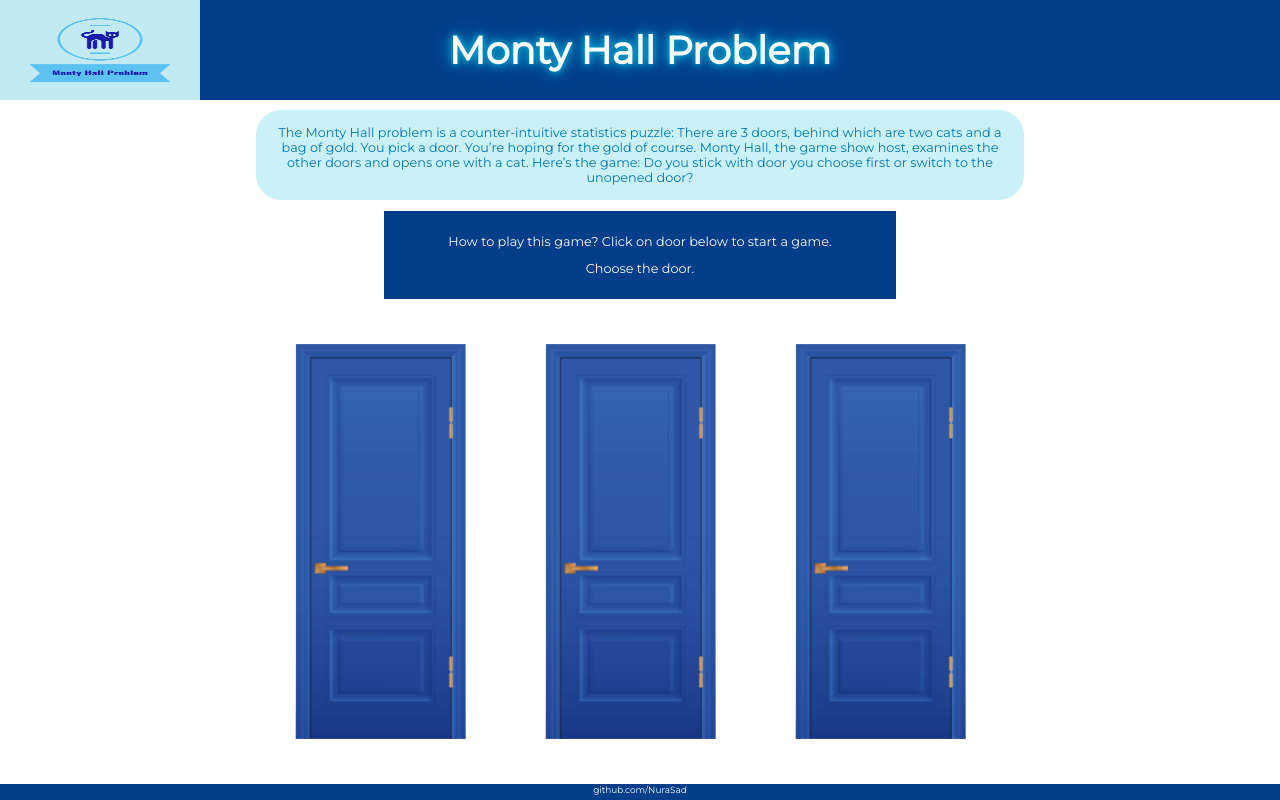
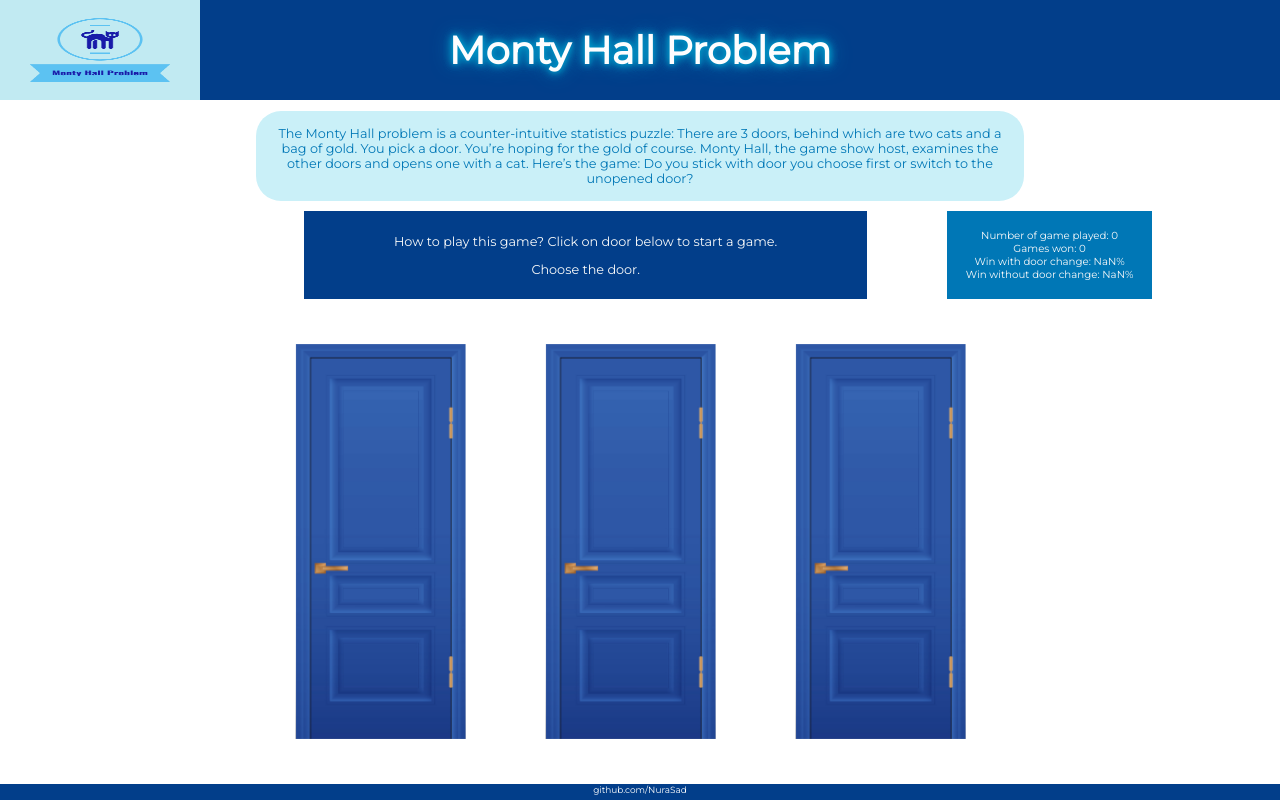
Before and after one commit to NuraSad/monty-hall-problem, a React (Create React App) app: page / in a window 1280 px wide. Built offline with nearby package versions, Linux system fonts and the light colour scheme.

Commit message:
Add game stats field

```diff
--- a/src/components/GameRules/GameRules.css
+++ b/src/components/GameRules/GameRules.css
@@ -1,7 +1,7 @@
 .gameRules {
 
-    height: min-content;
-    width: 40%;
+    height: inherit;
+    width: 55%;
     background-color: rgb(2, 62, 138);
     color: rgb(250, 250, 250);
     font-size: 1vw;
@@ -9,3 +9,13 @@
     box-sizing: border-box;
     padding: 10px;
 }
+
+.gameRulesField {
+    width: 80%;
+    height: 11vh;
+    display:flex;
+    flex-direction: row;
+    gap: 80px;
+    justify-content: flex-end;
+    align-items: center;
+}
--- a/src/components/GameRules/GameRules.js
+++ b/src/components/GameRules/GameRules.js
@@ -1,12 +1,17 @@
 import React from "react";
+import GameStats from "../GameStats/GameStats";
 import './GameRules.css'
 
-const GameRules = ({userDoor}) => {
+const GameRules = ({userDoor, games, winWithChange, winWithoutChange}) => {
     return (
-        <div className="gameRules">
+        <div className="gameRulesField">
+           <div className="gameRules">
             <p>How to play this game? Click on door below to start a game.</p>
             {userDoor !== 0 ? <p>You choose the door number {userDoor}</p> : <p>Choose the door.</p>}
+            </div>
+            <GameStats games={games} winWithChange = {winWithChange} winWithoutChange = {winWithoutChange}/>
         </div>
+
     )
 }
 
--- /dev/null
+++ b/src/components/GameStats/GameStats.css
@@ -0,0 +1,11 @@
+.gameStats {
+    width: 20%;
+    height: inherit;
+    background-color: rgb(0, 119, 182);
+    color: rgb(250, 250, 250);
+    font-size: 0.8vw;
+    text-align: center;
+    box-sizing: border-box;
+    padding: 8px;
+    white-space: pre-line;
+}
--- /dev/null
+++ b/src/components/GameStats/GameStats.js
@@ -0,0 +1,18 @@
+import React from "react";
+import './GameStats.css'
+
+const GameStats = ({games, winWithChange, winWithoutChange}) => {
+    const wonGames = winWithChange + winWithoutChange;
+    const winWithChangePercentage = Math.round((winWithChange/wonGames) * 100);
+    const winWithoutChangePercentage = Math.round((winWithoutChange/wonGames) * 100);
+    return (
+        <div className="gameStats">
+            <p> Number of game played: {games}{"\n"}
+                Games won: {wonGames}{"\n"}
+                Win with door change: {winWithChangePercentage}%{"\n"}
+                Win without door change: {winWithoutChangePercentage}% </p>
+        </div>
+    )
+}
+
+export default GameStats
--- a/src/container/App/App.js
+++ b/src/container/App/App.js
@@ -1,4 +1,4 @@
-import React, { useState, useEffect } from 'react';
+import React, { useState} from 'react';
 import './App.css';
 import Description from '../../components/Description/Description';
 import NavBar from '../../components/NavBar/NavBar';
@@ -15,6 +15,9 @@ function App () {
   const [gameStage, setGameStage] = useState(1);
   const [userDoor, setUserDoor] = useState(0);
   const [gameResult, setGameResult] = useState(false)
+  const [games, setGameCount] = useState(0);
+  const [winWithChange, setWinWithChange] = useState(0)
+  const [winWithoutChange, setWinWithoutChange] = useState(0)
   // const [changedDoor, setChangeDoor] = useState(false)
 
   const handleUserDoor = (door) => {
@@ -22,16 +25,20 @@ function App () {
       setGameStage(gameStage+1);
   }
   const handleYesButton = () => {
+    setGameCount(games+1);
     if (userDoor === winningDoor) {
       setGameResult(previousResult => previousResult);
     } else {
       setGameResult(previousResult => !previousResult);
+      setWinWithChange(winWithChange+1);
     }
     setGameStage(gameStage+1);
   }
   const handleNoButton = () => {
+    setGameCount(games+1);
     if (userDoor === winningDoor) {
       setGameResult(previousResult => !previousResult);
+      setWinWithoutChange(winWithoutChange+1);
     } else {
       setGameResult(previousResult => previousResult);
     }
@@ -48,7 +55,7 @@ function App () {
       <div className="App">
         <NavBar/>
         <Description/>
-        <GameRules userDoor = {userDoor}/>
+        <GameRules userDoor = {userDoor} games={games} winWithChange = {winWithChange} winWithoutChange = {winWithoutChange}/>
         <GameField handleUserDoor= {handleUserDoor} userDoor={userDoor} gameStage = {gameStage} winningDoor= {winningDoor} handleYesButton = {handleYesButton} handleNoButton = {handleNoButton} gameResult = {gameResult} handleGameRestart={handleGameRestart}/>
         <Footer/>
       </div>
```
